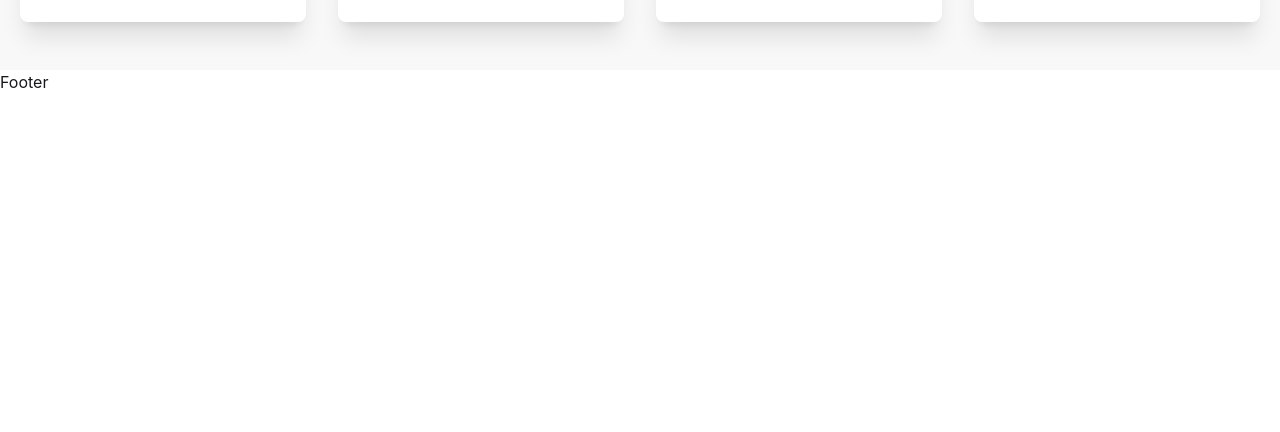
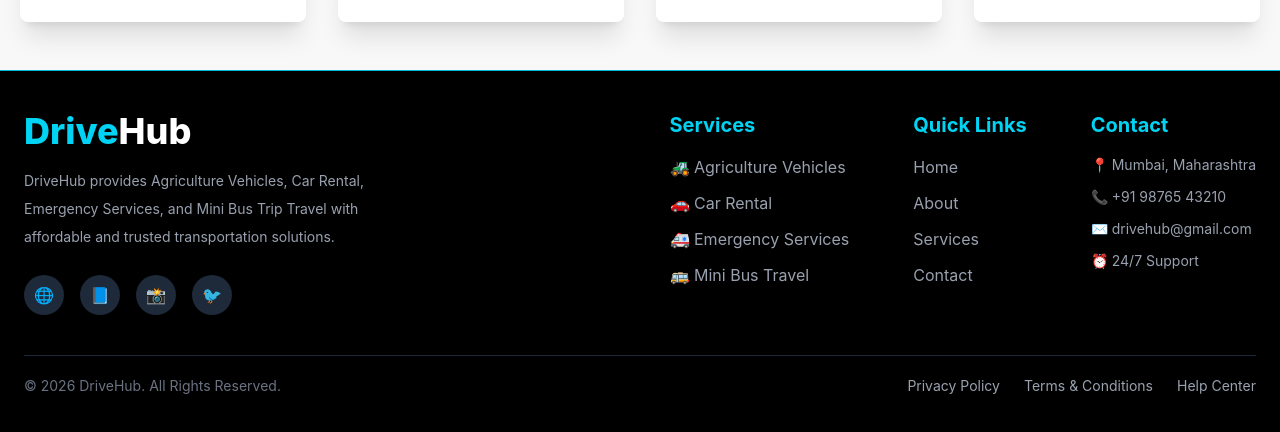
Before and after one commit to Hemant1P1/DriveHub, a React (Vite) app in the folder client/: page / in a window 1280 px wide. Shown: the part 2784-3216 px from the top of the page. Before the commit the page ends 2878 px from the top, so only its background shows below. Built offline with nearby package versions, Linux system fonts and the light colour scheme.

Commit message:
Footer is created Sucessfully

```diff
--- a/client/src/Components/Footer/Footer.jsx
+++ b/client/src/Components/Footer/Footer.jsx
@@ -1,9 +1,140 @@
-import React from 'react'
+import React from "react";
 
 export default function Footer() {
   return (
-    <>
-    <h1>Footer</h1>
-    </>
-  )
+    <footer className="bg-black text-white border-t border-cyan-500">
+
+      {/* Main Footer */}
+      <div className="max-w-7xl mx-auto px-6 py-10">
+
+        {/* Horizontal Layout */}
+        <div className="flex flex-col lg:flex-row justify-between items-start gap-10">
+
+          {/* Logo Section */}
+          <div className="lg:w-[30%]">
+            <h1 className="text-4xl font-extrabold">
+              <span className="text-cyan-400">Drive</span>
+              <span className="text-white">Hub</span>
+            </h1>
+
+            <p className="text-gray-400 mt-4 leading-7 text-sm">
+              DriveHub provides Agriculture Vehicles, Car Rental,
+              Emergency Services, and Mini Bus Trip Travel
+              with affordable and trusted transportation solutions.
+            </p>
+
+            {/* Social Icons */}
+            <div className="flex gap-4 mt-6">
+              <div className="w-10 h-10 rounded-full bg-gray-800 hover:bg-cyan-500 flex items-center justify-center cursor-pointer transition">
+                🌐
+              </div>
+
+              <div className="w-10 h-10 rounded-full bg-gray-800 hover:bg-cyan-500 flex items-center justify-center cursor-pointer transition">
+                📘
+              </div>
+
+              <div className="w-10 h-10 rounded-full bg-gray-800 hover:bg-cyan-500 flex items-center justify-center cursor-pointer transition">
+                📸
+              </div>
+
+              <div className="w-10 h-10 rounded-full bg-gray-800 hover:bg-cyan-500 flex items-center justify-center cursor-pointer transition">
+                🐦
+              </div>
+            </div>
+          </div>
+
+          {/* Links Section */}
+          <div className="flex flex-wrap gap-10 md:gap-16">
+
+            {/* Services */}
+            <div>
+              <h2 className="text-xl font-bold text-cyan-400 mb-4">
+                Services
+              </h2>
+
+              <ul className="space-y-3 text-gray-400">
+                <li className="hover:text-cyan-400 cursor-pointer transition">
+                  🚜 Agriculture Vehicles
+                </li>
+
+                <li className="hover:text-cyan-400 cursor-pointer transition">
+                  🚗 Car Rental
+                </li>
+
+                <li className="hover:text-cyan-400 cursor-pointer transition">
+                  🚑 Emergency Services
+                </li>
+
+                <li className="hover:text-cyan-400 cursor-pointer transition">
+                  🚌 Mini Bus Travel
+                </li>
+              </ul>
+            </div>
+
+            {/* Quick Links */}
+            <div>
+              <h2 className="text-xl font-bold text-cyan-400 mb-4">
+                Quick Links
+              </h2>
+
+              <ul className="space-y-3 text-gray-400">
+                <li className="hover:text-cyan-400 cursor-pointer transition">
+                  Home
+                </li>
+
+                <li className="hover:text-cyan-400 cursor-pointer transition">
+                  About
+                </li>
+
+                <li className="hover:text-cyan-400 cursor-pointer transition">
+                  Services
+                </li>
+
+                <li className="hover:text-cyan-400 cursor-pointer transition">
+                  Contact
+                </li>
+              </ul>
+            </div>
+
+            {/* Contact */}
+            <div>
+              <h2 className="text-xl font-bold text-cyan-400 mb-4">
+                Contact
+              </h2>
+
+              <div className="space-y-3 text-gray-400 text-sm">
+                <p>📍 Mumbai, Maharashtra</p>
+                <p>📞 +91 98765 43210</p>
+                <p>✉ drivehub@gmail.com</p>
+                <p>⏰ 24/7 Support</p>
+              </div>
+            </div>
+          </div>
+        </div>
+
+        {/* Bottom Footer */}
+        <div className="border-t border-gray-800 mt-10 pt-5 flex flex-col md:flex-row justify-between items-center gap-4">
+
+          <p className="text-gray-500 text-sm text-center">
+            © 2026 DriveHub. All Rights Reserved.
+          </p>
+
+          <div className="flex gap-6 text-gray-400 text-sm">
+            <p className="hover:text-cyan-400 cursor-pointer transition">
+              Privacy Policy
+            </p>
+
+            <p className="hover:text-cyan-400 cursor-pointer transition">
+              Terms & Conditions
+            </p>
+
+            <p className="hover:text-cyan-400 cursor-pointer transition">
+              Help Center
+            </p>
+          </div>
+        </div>
+
+      </div>
+    </footer>
+  );
 }
```
